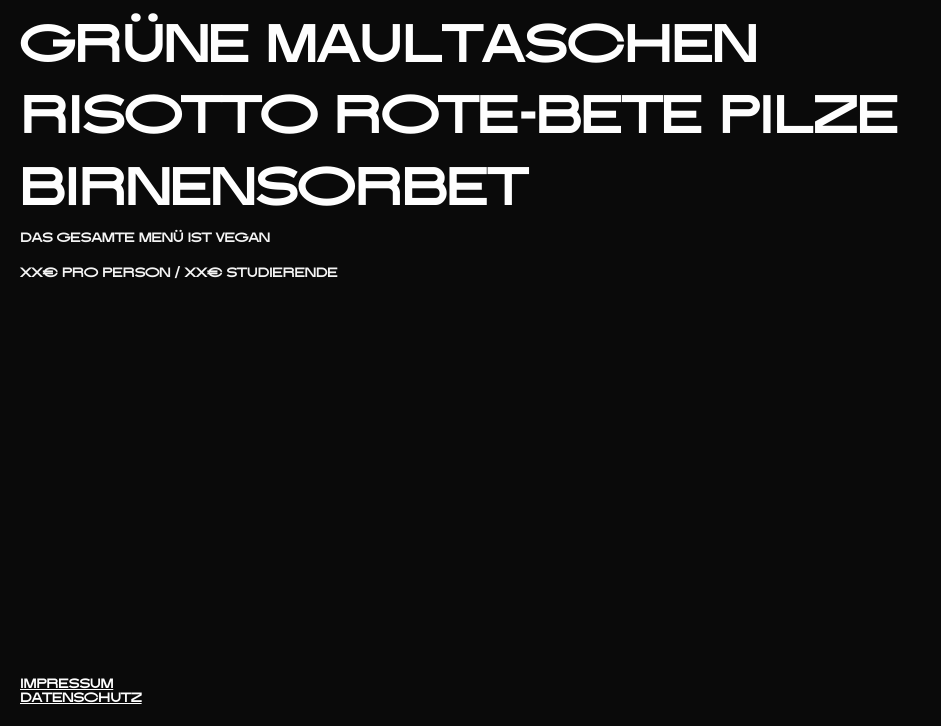
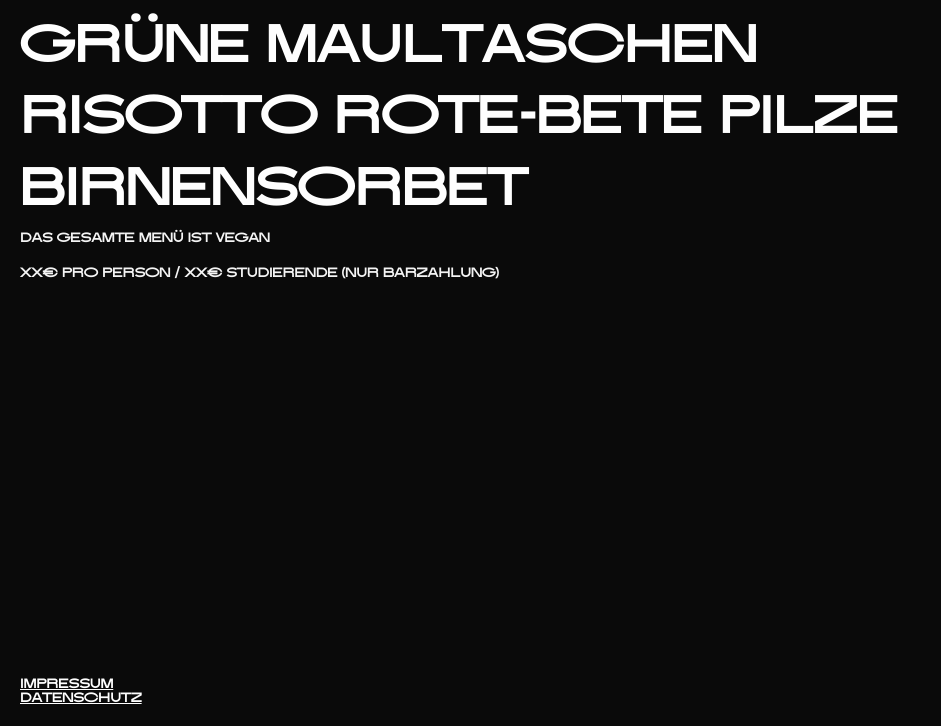
Before and after one commit to corporate-cooking/corporate-cooking.github.io, a plain HTML site: page index.html in a window 1280 px wide. Shown: the part 874-1600 px from the top of the page, without its empty margins (0-941 px from the left). Drawn offline with Linux system fonts and the light colour scheme.

Commit message:
add payment info

```diff
--- a/index.html
+++ b/index.html
@@ -25,7 +25,7 @@
                 <h3>Risotto Rote-Bete Pilze</h3>
                 <h3>Birnensorbet</h3>
                 <h6>Das gesamte Menü ist vegan</h6>
-                <h6>XX€ pro Person / XX€ Studierende</h6>
+                <h6>XX€ pro Person / XX€ Studierende (nur Barzahlung)</h6>
             </div>
             <div id="button">
                 <a id="reservierbtn" href="mailto:tisch@freitagskueche.de?subject=Reservierung%20freitagsk%C3%BCche">✉Reservieren</a>
```
